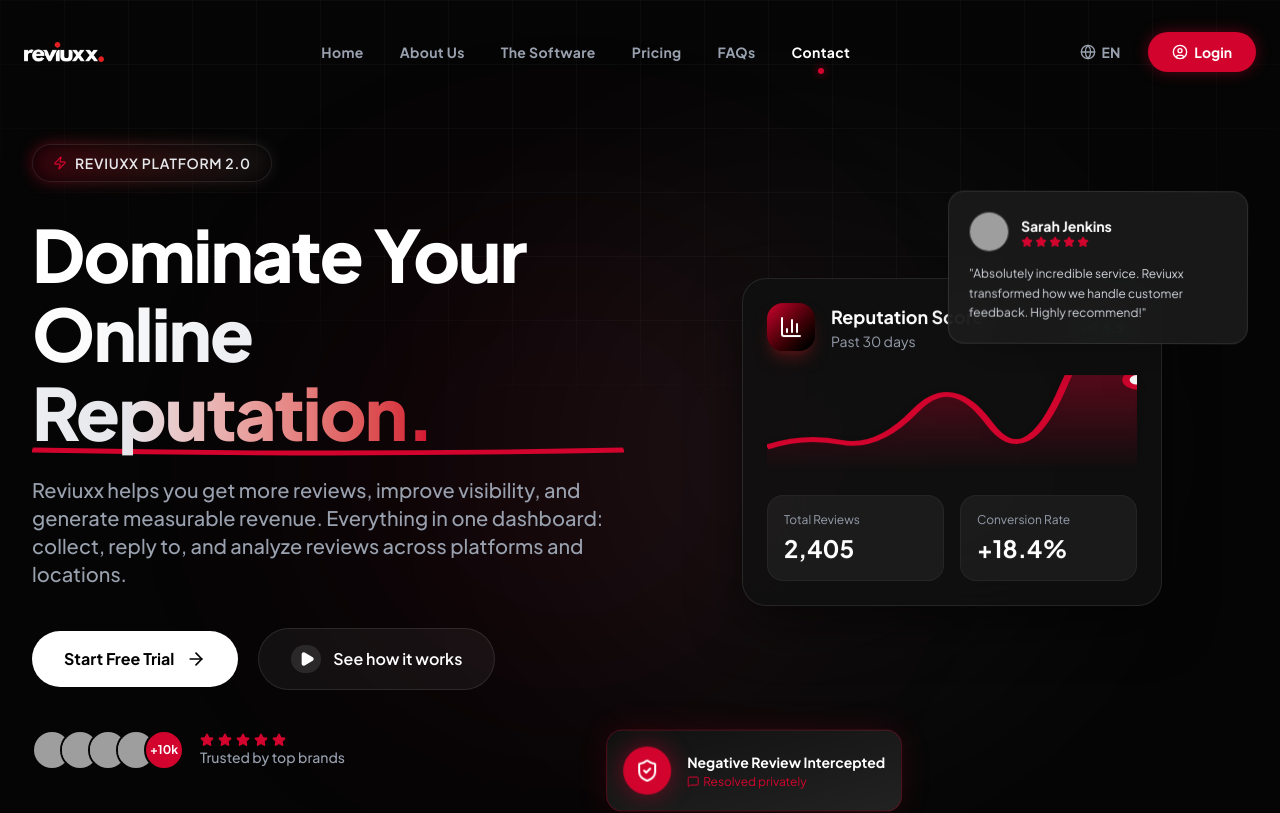
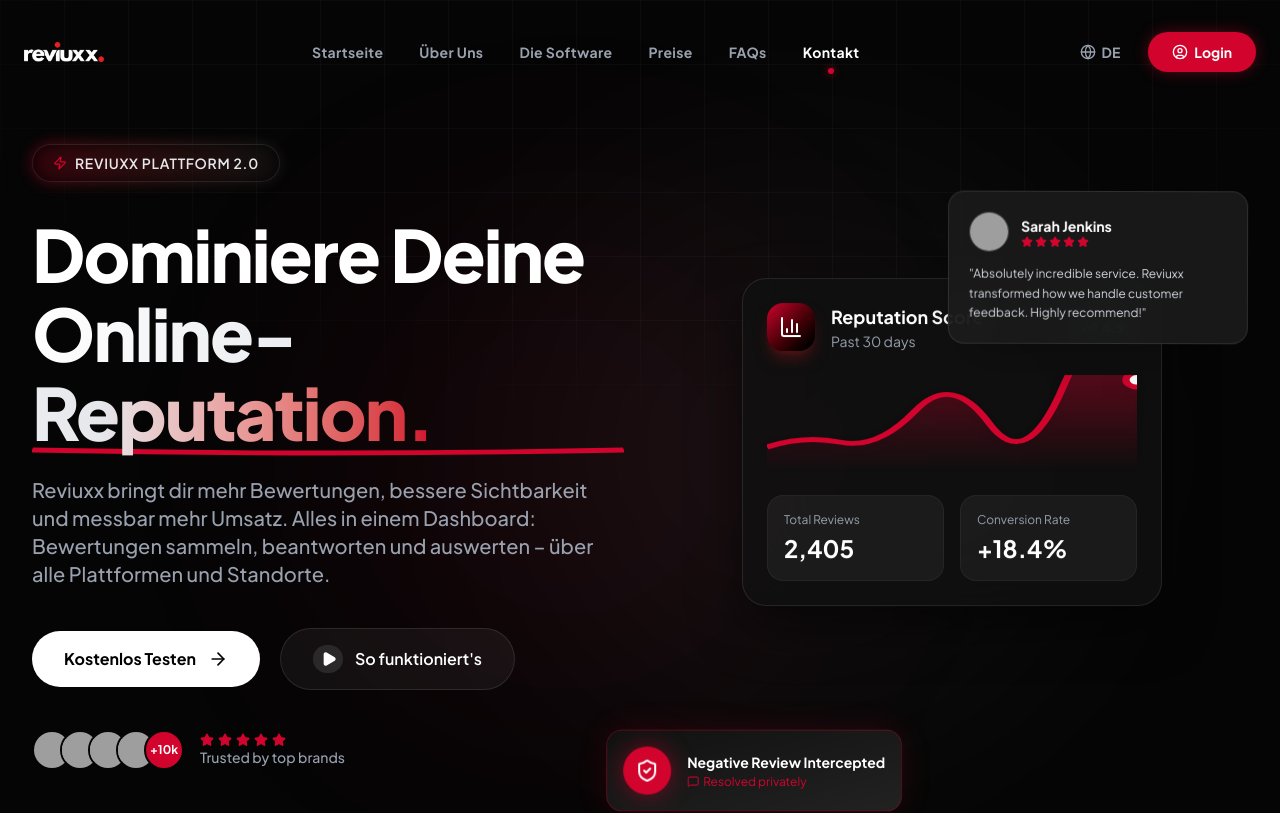
Before and after one commit to linarifux/reviuxx, a React (Vite) app in the folder frontend/: page / in a window 1280 px wide. Shown: the top 813 px of the page. Built offline with nearby package versions, Linux system fonts and the light colour scheme; grey boxes are pictures that could not be loaded.

Commit message:
change default lang to DE, Free Trial text size changed to 2xl

```diff
--- a/frontend/src/components/pricing/de/BronzeDE.jsx
+++ b/frontend/src/components/pricing/de/BronzeDE.jsx
@@ -563,7 +563,7 @@
             <p className="text-[13px] sm:text-[14px] font-bold text-gray-900 leading-none mt-1">Disabled</p>
           </div>
           <div className='underline clickable cursor-pointer' onClick={() => window.open('https://buy.stripe.com/9B63cu3RfcMj6is9FJ6wE02', '_blank')}>
-            <p className="text-gray-500 font-bold mb-1 text-lg">Free Trial</p>
+            <p className="text-gray-500 font-bold mb-1 text-2xl">Free Trial</p>
             <div className="flex items-center mt-1">
               <p className="font-bold text-gray-900 leading-none text-lg">14 days</p>
               <ExternalLink size={16} strokeWidth={2} className="ml-2 text-gray-400" />
--- a/frontend/src/components/pricing/de/GoldDE.jsx
+++ b/frontend/src/components/pricing/de/GoldDE.jsx
@@ -563,7 +563,7 @@
             <p className="text-[13px] sm:text-[14px] font-bold text-gray-900 leading-none mt-1">Disabled</p>
           </div>
           <div className='underline clickable cursor-pointer' onClick={() => window.open('https://buy.stripe.com/cNi4gydrPdQn9uE3hl6wE03', '_blank')}>
-            <p className="text-gray-500 font-bold mb-1 text-lg">Free Trial</p>
+            <p className="text-gray-500 font-bold mb-1 text-2xl">Free Trial</p>
             <div className="flex items-center mt-1">
               <p className="font-bold text-gray-900 leading-none text-lg">14 days</p>
               <ExternalLink size={16} strokeWidth={2} className="ml-2 text-gray-400" />
--- a/frontend/src/components/pricing/de/PlatinumDE.jsx
+++ b/frontend/src/components/pricing/de/PlatinumDE.jsx
@@ -577,7 +577,7 @@
             <p className="text-[13px] sm:text-[14px] font-bold text-gray-900 leading-none mt-1">Disabled</p>
           </div>
           <div className='underline clickable cursor-pointer' onClick={() => window.open('https://buy.stripe.com/00waEW4Vj8w322ccRV6wE04', '_blank')}>
-            <p className="text-gray-500 font-bold mb-1 text-lg">Free Trial</p>
+            <p className="text-gray-500 font-bold mb-1 text-2xl">Free Trial</p>
             <div className="flex items-center mt-1">
               <p className="font-bold text-gray-900 leading-none text-lg">14 days</p>
               <ExternalLink size={16} strokeWidth={2} className="ml-2 text-gray-400" />
--- a/frontend/src/components/pricing/de/SilverDE.jsx
+++ b/frontend/src/components/pricing/de/SilverDE.jsx
@@ -555,7 +555,7 @@
             <p className="text-[13px] sm:text-[14px] font-bold text-gray-900 leading-none mt-1">Disabled</p>
           </div>
           <div className='underline clickable cursor-pointer' onClick={() => window.open('https://buy.stripe.com/9B69ASdrPh2zgX6g476wE01', '_blank')}>
-            <p className="text-gray-500 font-bold mb-1 text-lg">Free Trial</p>
+            <p className="text-gray-500 font-bold mb-1 text-2xl">Free Trial</p>
             <div className="flex items-center mt-1">
               <p className="font-bold text-gray-900 leading-none text-lg">14 days</p>
               <ExternalLink size={16} strokeWidth={2} className="ml-2 text-gray-400" />
--- a/frontend/src/components/pricing/us/BronzeUS.jsx
+++ b/frontend/src/components/pricing/us/BronzeUS.jsx
@@ -573,7 +573,7 @@
             <p className="text-[13px] sm:text-[14px] font-bold text-gray-900 leading-none mt-1">Disabled</p>
           </div>
           <div className='underline clickable cursor-pointer' onClick={() => window.open('https://buy.stripe.com/4gMdR873rcMjdKU2dh6wE08', '_blank')}>
-            <p className="text-gray-500 font-bold mb-1 text-lg">Free Trial</p>
+            <p className="text-gray-500 font-bold mb-1 text-2xl">Free Trial</p>
             <div className="flex items-center mt-1">
               <p className="font-bold text-gray-900 leading-none text-lg">14 days</p>
               <ExternalLink size={16} strokeWidth={2} className="ml-2 text-gray-400" />
--- a/frontend/src/components/pricing/us/GoldUS.jsx
+++ b/frontend/src/components/pricing/us/GoldUS.jsx
@@ -536,7 +536,7 @@
             <p className="text-[13px] sm:text-[14px] font-bold text-gray-900 leading-none mt-1">Disabled</p>
           </div>
           <div className='underline clickable cursor-pointer' onClick={() => window.open('https://buy.stripe.com/4gMcN42Nb9A75eo3hl6wE0a', '_blank')}>
-            <p className="text-gray-500 font-bold mb-1 text-lg">Free Trial</p>
+            <p className="text-gray-500 font-bold mb-1 text-2xl">Free Trial</p>
             <div className="flex items-center mt-1">
               <p className="font-bold text-gray-900 leading-none text-lg">14 days</p>
               <ExternalLink size={16} strokeWidth={2} className="ml-2 text-gray-400" />
--- a/frontend/src/components/pricing/us/PlatinumUs.jsx
+++ b/frontend/src/components/pricing/us/PlatinumUs.jsx
@@ -539,7 +539,7 @@
             <p className="text-[13px] sm:text-[14px] font-bold text-gray-900 leading-none mt-1">Disabled</p>
           </div>
           <div className='underline clickable cursor-pointer' onClick={() => window.open('https://buy.stripe.com/14A5kC87veUr5eo6tx6wE0b', '_blank')}>
-            <p className="text-gray-500 font-bold mb-1 text-lg">Free Trial</p>
+            <p className="text-gray-500 font-bold mb-1 text-2xl">Free Trial</p>
             <div className="flex items-center mt-1">
               <p className="font-bold text-gray-900 leading-none text-lg">14 days</p>
               <ExternalLink size={16} strokeWidth={2} className="ml-2 text-gray-400" />
--- a/frontend/src/components/pricing/us/SilverUS.jsx
+++ b/frontend/src/components/pricing/us/SilverUS.jsx
@@ -567,7 +567,7 @@
             <p className="text-[13px] sm:text-[14px] font-bold text-gray-900 leading-none mt-1">Disabled</p>
           </div>
           <div className='underline clickable cursor-pointer' onClick={() => window.open('https://buy.stripe.com/6oUeVc73r4fN8qA0596wE09', '_blank')}>
-            <p className="text-gray-500 font-bold mb-1 text-lg">Free Trial</p>
+            <p className="text-gray-500 font-bold mb-1 text-2xl">Free Trial</p>
             <div className="flex items-center mt-1">
               <p className="font-bold text-gray-900 leading-none text-lg">14 days</p>
               <ExternalLink size={16} strokeWidth={2} className="ml-2 text-gray-400" />
--- a/frontend/src/i18n/index.js
+++ b/frontend/src/i18n/index.js
@@ -416,7 +416,7 @@
 
 i18n.use(initReactI18next).init({
   resources,
-  lng: 'en', // default language
+  lng: 'de', // default language
   fallbackLng: 'en',
   interpolation: { escapeValue: false }
 });
```
